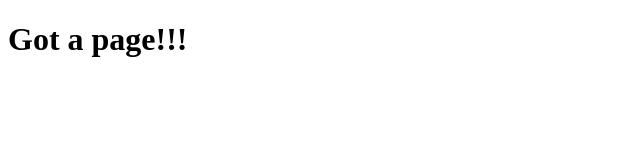
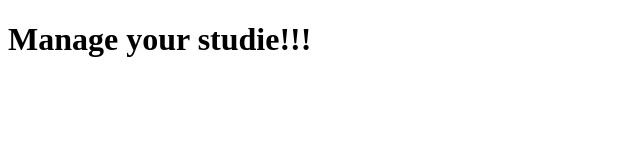
Before and after one commit to synergy-group/Synergy-prac2, a plain HTML site: page index.html in a window 1280 px wide. Shown: the whole page, without its empty margins (0-640 px from the left). Drawn offline with Linux system fonts and the light colour scheme.

Commit message:
changed the tiltle page

```diff
--- a/index.html
+++ b/index.html
@@ -1,9 +1,9 @@
 <!doctype html>
 <html lang="en">
   <head>
-    <title>Woooh</title>
+    <title>time management</title>
   </head>
   <body>
-    <h1>Got a page!!!</h1>
+    <h1>Manage your studie!!!</h1>
   </body>
 </html>
```
